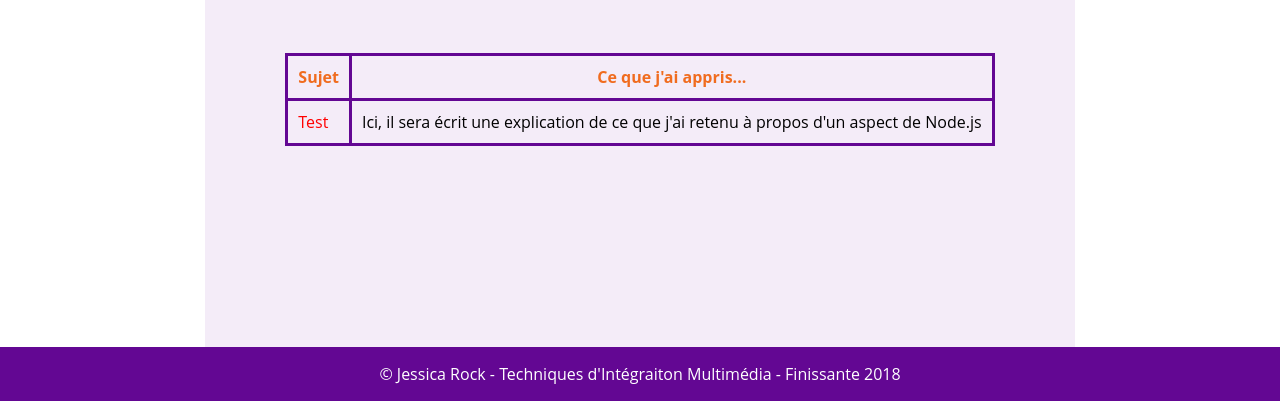
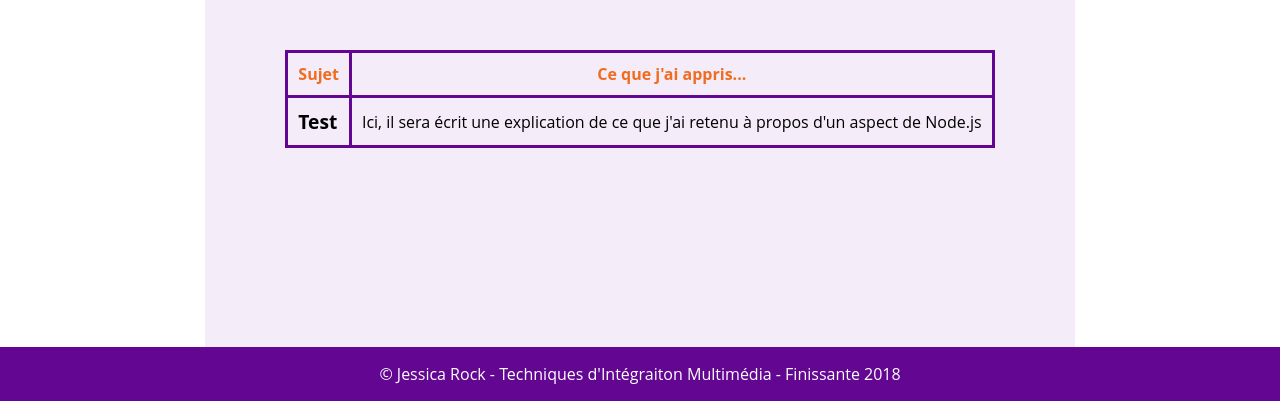
Before and after one commit to JessicaRock/veille-node-2, a plain HTML site: page index.html in a window 1280 px wide. Shown: the part 399-800 px from the top of the page. Drawn offline with nearby package versions, Linux system fonts and the light colour scheme.

Commit message:
Ajustement du style des td de sujet

```diff
--- a/less/style.less
+++ b/less/style.less
@@ -57,7 +57,8 @@ body {
 					}
 
 					td:nth-of-type(1) {
-						color: red;
+						font-size: 1.2em;
+						font-weight: bold;
 					}
 				}
 
```
Also changed, not shown: css/style.css.
